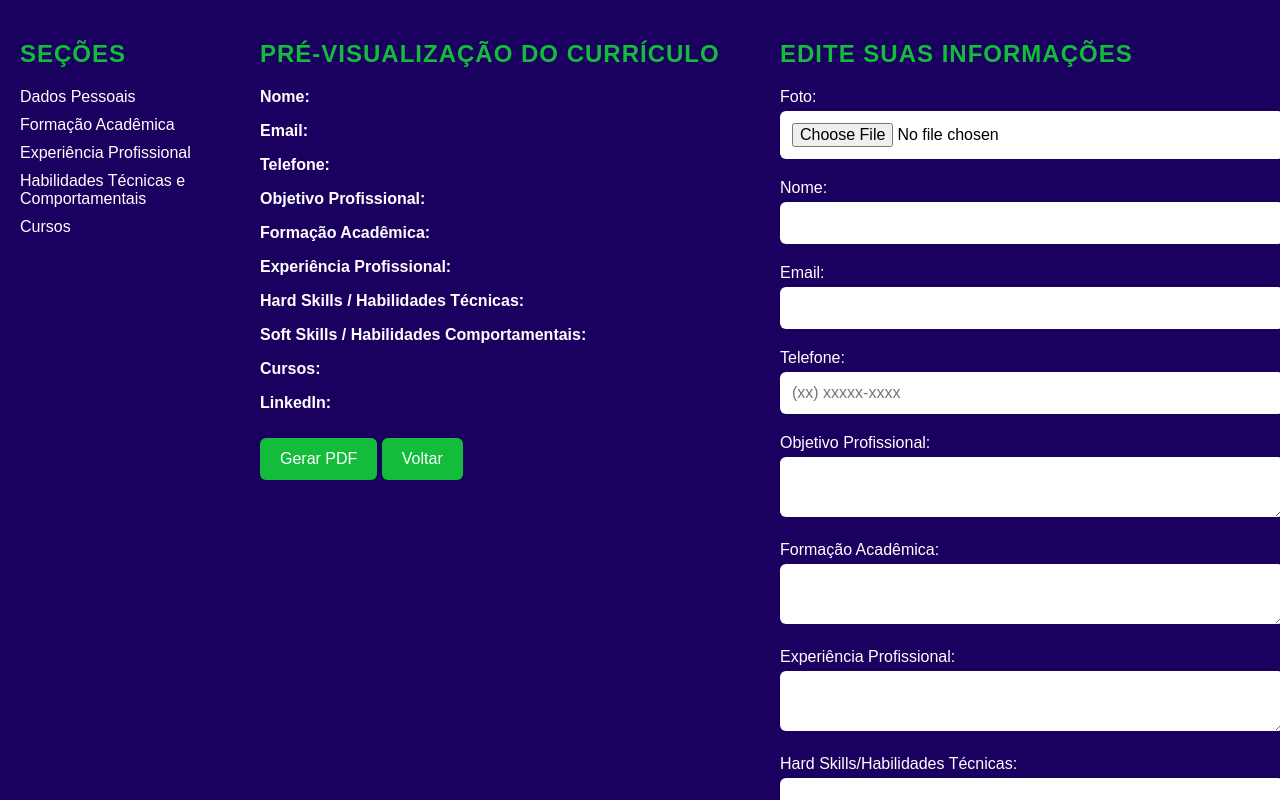
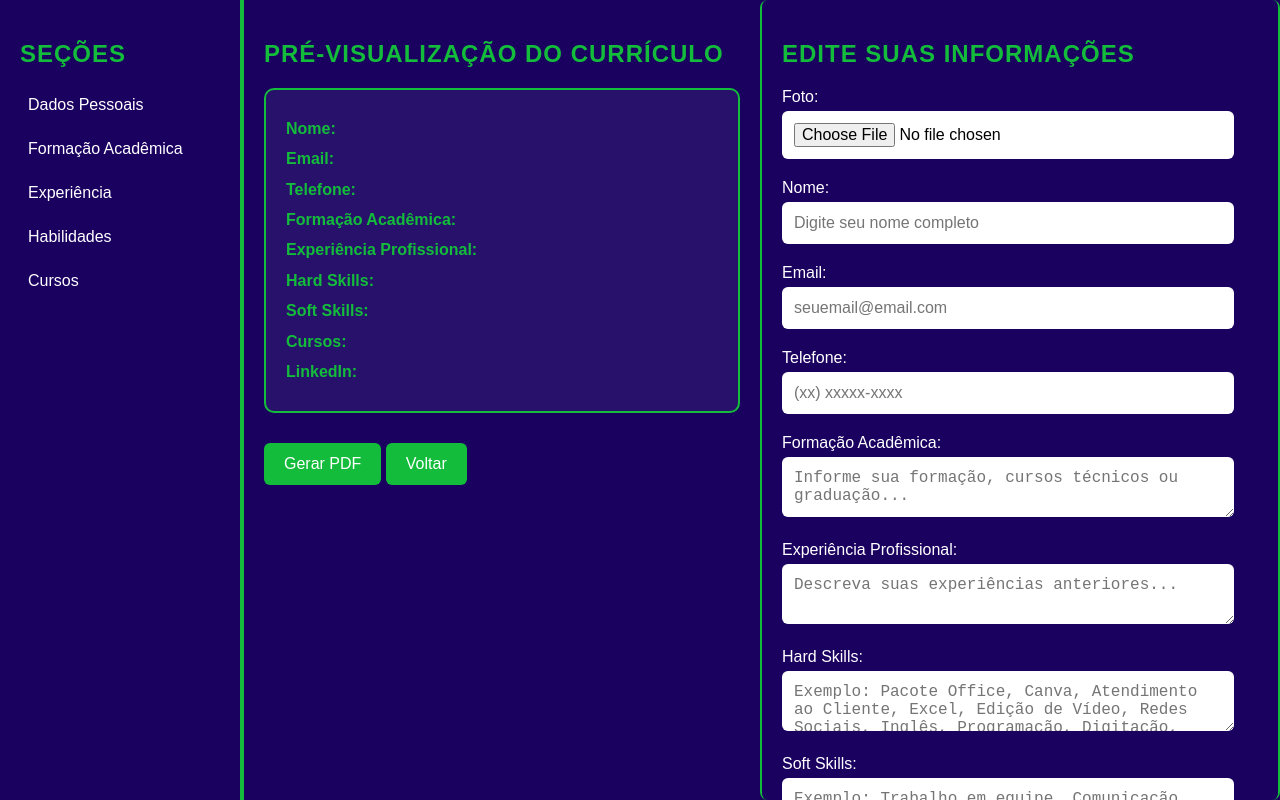
Before and after one commit to mariaeduardadresch/Gere-seu-curriculo, a plain HTML site: page index.html in a window 1280 px wide. Both pictures are taken after a click on the button "Crie seu Currículo". Drawn offline with nearby package versions, Linux system fonts and the light colour scheme.

Commit message:
Descrição da alteração

```diff
--- a/index.html
+++ b/index.html
@@ -1,28 +1,29 @@
 <!DOCTYPE html>
 <html lang="pt-BR">
 <head>
-  <meta charset="UTF-8">
-  <meta name="viewport" content="width=device-width, initial-scale=1.0">
+  <meta charset="UTF-8" />
+  <meta name="viewport" content="width=device-width, initial-scale=1.0" />
   <title>Gerador de Currículo</title>
-  <link rel="stylesheet" href="style.css">
+  <link rel="stylesheet" href="style.css" />
 </head>
 <body>
 
-  <!-- Tela inicial com botão -->
+  <!-- ===== Tela Inicial ===== -->
   <div id="homeScreen" class="screen active">
-    <div class="auth-container" style="text-align: center; align-items: center;">
+    <div class="auth-container">
       <div class="auth-logo">
-        <img src="logo.png" alt="Logo da Empresa" class="logo-small">
+        <img src="logo.png" alt="Logo da Empresa" class="logo-small" />
       </div>
-      <h2>Crie seu Currículo Profissional Gratuitamente</h2>
-      <p>Monte um currículo moderno e pronto para impressão.</p>
-      <button class="btn" onclick="showScreen('curriculoScreen')">Crie seu Currículo</button>
+      <h1>Crie seu Currículo Profissional</h1>
+      <p>Monte seu currículo moderno e baixe em PDF gratuitamente.</p>
+      <button class="btn" onclick="iniciarCurriculo()">Crie seu Currículo</button>
     </div>
   </div>
 
-  <!-- Tela de Criação do Currículo -->
+  <!-- ===== Tela de Criação do Currículo ===== -->
   <div id="curriculoScreen" class="screen">
     <div class="curriculo-container">
+
 
       <!-- Sidebar -->
       <aside class="sidebar">
@@ -30,8 +31,8 @@
         <ul>
           <li>Dados Pessoais</li>
           <li>Formação Acadêmica</li>
-          <li>Experiência Profissional</li>
-          <li>Habilidades Técnicas e Comportamentais</li>
+          <li>Experiência</li>
+          <li>Habilidades</li>
           <li>Cursos</li>
         </ul>
       </aside>
@@ -39,21 +40,23 @@
       <!-- Pré-visualização -->
       <div class="preview">
         <h2>Pré-visualização do Currículo</h2>
+        <div id="previewBox">
           <div id="previewContent">
-          <img id="previewFoto" src="" alt="Foto" style="display:none; width:120px; height:120px; border-radius:50%; object-fit:cover;" />
+            <img id="previewFoto" src="" alt="Foto"
+              style="display:none; width:120px; height:120px; border-radius:50%; object-fit:cover;" />
             <p><strong>Nome:</strong> <span id="prevNome"></span></p>
             <p><strong>Email:</strong> <span id="prevEmail"></span></p>
             <p><strong>Telefone:</strong> <span id="prevTelefone"></span></p>
-          <p><strong>Objetivo Profissional:</strong> <span id="prevObjetivo"></span></p>
             <p><strong>Formação Acadêmica:</strong> <span id="prevFormacao"></span></p>
             <p><strong>Experiência Profissional:</strong> <span id="prevExperiencia"></span></p>
-          <p><strong>Hard Skills / Habilidades Técnicas:</strong> <span id="prevHabilidades"></span></p>
-          <p><strong>Soft Skills / Habilidades Comportamentais:</strong> <span id="prevHabilidadesComp"></span></p>
+            <p><strong>Hard Skills:</strong> <span id="prevHabilidades"></span></p>
+            <p><strong>Soft Skills:</strong> <span id="prevHabilidadesComp"></span></p>
             <p><strong>Cursos:</strong> <span id="prevCursos"></span></p>
             <p><strong>LinkedIn:</strong> <a id="prevLinkedin" href="#" target="_blank"></a></p>
           </div>
+        </div>
         <button class="btn red" onclick="gerarPDF()">Gerar PDF</button>
-        <button class="btn" onclick="showScreen('homeScreen')">Voltar</button>
+        <button class="btn" onclick="logout()">Voltar</button>
       </div>
 
       <!-- Formulário -->
@@ -64,31 +67,28 @@
         <input type="file" id="foto" accept="image/*" onchange="previewFoto(event)" />
 
         <label>Nome:</label>
-        <input type="text" id="nome" oninput="updatePreview()" />
+        <input type="text" id="nome" placeholder="Digite seu nome completo" oninput="updatePreview()" />
 
         <label>Email:</label>
-        <input type="email" id="email" oninput="updatePreview()" />
+        <input type="email" id="email" placeholder="seuemail@email.com" oninput="updatePreview()" />
 
         <label>Telefone:</label>
         <input type="tel" id="telefone" placeholder="(xx) xxxxx-xxxx" oninput="updatePreview()" />
 
-        <label>Objetivo Profissional:</label>
-        <textarea id="objetivo" oninput="updatePreview()"></textarea>
-
         <label>Formação Acadêmica:</label>
-        <textarea id="formacao" oninput="updatePreview()"></textarea>
+        <textarea id="formacao" placeholder="Informe sua formação, cursos técnicos ou graduação..." oninput="updatePreview()"></textarea>
 
         <label>Experiência Profissional:</label>
-        <textarea id="experiencia" oninput="updatePreview()"></textarea>
+        <textarea id="experiencia" placeholder="Descreva suas experiências anteriores..." oninput="updatePreview()"></textarea>
 
-        <label>Hard Skills/Habilidades Técnicas:</label>
-        <textarea id="habilidades" oninput="updatePreview()"></textarea>
+        <label>Hard Skills:</label>
+        <textarea id="habilidades" placeholder="Exemplo: Pacote Office, Canva, Atendimento ao Cliente, Excel, Edição de Vídeo, Redes Sociais, Inglês, Programação, Digitação, etc." oninput="updatePreview()"></textarea>
 
-        <label>Soft Skills/Habilidades Comportamentais:</label>
-        <textarea id="habilidadesComp" oninput="updatePreview()"></textarea>
+        <label>Soft Skills:</label>
+        <textarea id="habilidadesComp" placeholder="Exemplo: Trabalho em equipe, Comunicação, Criatividade, Organização, Proatividade, Liderança, Empatia, Pensamento crítico, Flexibilidade, etc." oninput="updatePreview()"></textarea>
 
         <label>Cursos:</label>
-        <textarea id="cursos" oninput="updatePreview()"></textarea>
+        <textarea id="cursos" placeholder="Liste cursos extras ou certificações..." oninput="updatePreview()"></textarea>
 
         <label>LinkedIn:</label>
         <input type="url" id="linkedin" placeholder="https://linkedin.com/in/seu-perfil" oninput="updatePreview()" />
@@ -97,7 +97,7 @@
     </div>
   </div>
 
-  <!-- jsPDF -->
+  <!-- ===== jsPDF + Script ===== -->
   <script src="https://cdnjs.cloudflare.com/ajax/libs/jspdf/2.5.1/jspdf.umd.min.js"></script>
   <script src="script.js"></script>
 </body>
--- a/script.js
+++ b/script.js
@@ -13,6 +13,28 @@ function iniciarCurriculo() {
 function logout() {
   showScreen("homeScreen");
 }
+
+// Fazer com que os itens da barra lateral rolem até a parte do formulário
+document.addEventListener("DOMContentLoaded", () => {
+  const secoes = {
+    "Dados Pessoais": "nome",
+    "Formação Acadêmica": "formacao",
+    "Experiência": "experiencia",
+    "Habilidades": "habilidades",
+    "Cursos": "cursos"
+  };
+
+  document.querySelectorAll(".sidebar li").forEach(item => {
+    item.addEventListener("click", () => {
+      const idCampo = secoes[item.textContent.trim()];
+      if (idCampo) {
+        const campo = document.getElementById(idCampo);
+        if (campo) campo.scrollIntoView({ behavior: "smooth", block: "center" });
+      }
+    });
+  });
+});
+
 
 // Atualizar pré-visualização
 function updatePreview() {
--- a/style.css
+++ b/style.css
@@ -2,7 +2,7 @@
 body {
   margin: 0;
   font-family: Arial, sans-serif;
-  background: #1a0160; /* Fundo azul escuro */
+  background: #1a0160;
   color: #ffffff;
 }
 
@@ -72,7 +72,7 @@ input, textarea {
   font-size: 16px;
   padding: 12px;
   margin-bottom: 10px;
-  width: 100%;
+  width: 90%;
   border-radius: 6px;
   border: none;
   background: #ffffff;
@@ -107,6 +107,7 @@ label {
   background: #1a0160;
   color: white;
   padding: 20px;
+  border-right: 2px solid #13bc3b;
 }
 
 .sidebar ul {
@@ -116,6 +117,15 @@ label {
 
 .sidebar li {
   margin-bottom: 10px;
+  padding: 8px;
+  cursor: pointer;
+  border-radius: 5px;
+  transition: background 0.3s;
+}
+
+.sidebar li:hover {
+  background: #13bc3b;
+  color: #fff;
 }
 
 /* ===== Pré-visualização ===== */
@@ -124,6 +134,7 @@ label {
   background: #1a0160;
   padding: 20px;
   overflow-y: auto;
+  border-left: 2px solid #13bc3b;
 }
 
 /* ===== Formulário ===== */
@@ -132,6 +143,9 @@ label {
   background: #1a0160;
   padding: 20px;
   overflow-y: auto;
+  border-left: 2px solid #13bc3b;
+  border-right: 2px solid #13bc3b;
+  border-radius: 8px;
 }
 
 .preview h2, .formulario h2, .sidebar h2 {
@@ -154,9 +168,31 @@ label {
   .sidebar {
     width: 100%;
     text-align: center;
+    border-right: none;
+    border-bottom: 2px solid #13bc3b;
   }
 
   .preview, .formulario {
     width: 100%;
+    border: none;
   }
 }
+
+/* ===== Caixa de Pré-visualização ===== */
+#previewBox {
+  border: 2px solid #13bc3b;
+  border-radius: 10px;
+  padding: 20px;
+  background: #ffffff10; /* leve transparência branca */
+  margin-bottom: 20px;
+  color: #fff;
+}
+
+#previewContent p {
+  margin: 8px 0;
+  line-height: 1.4;
+}
+
+#previewContent strong {
+  color: #13bc3b;
+}
```
Lines whose indentation alone changed are shown as unchanged.
